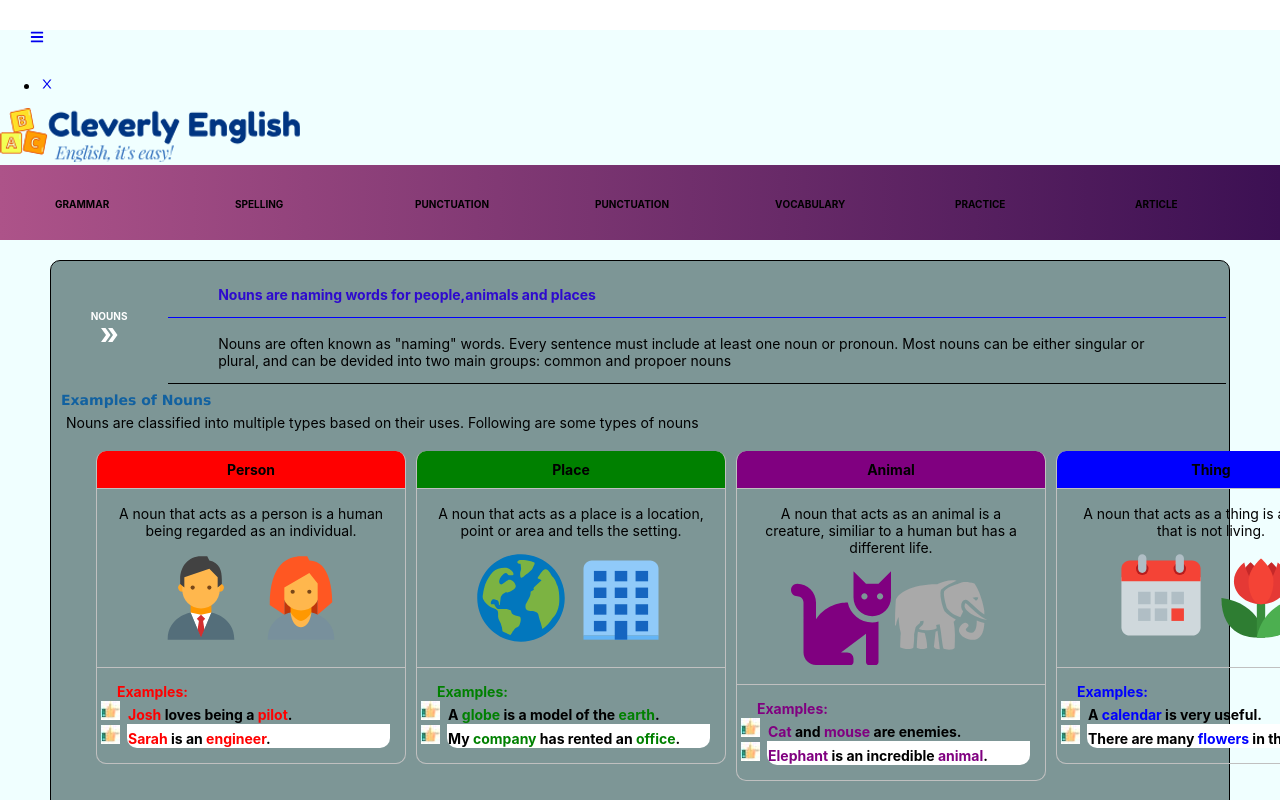
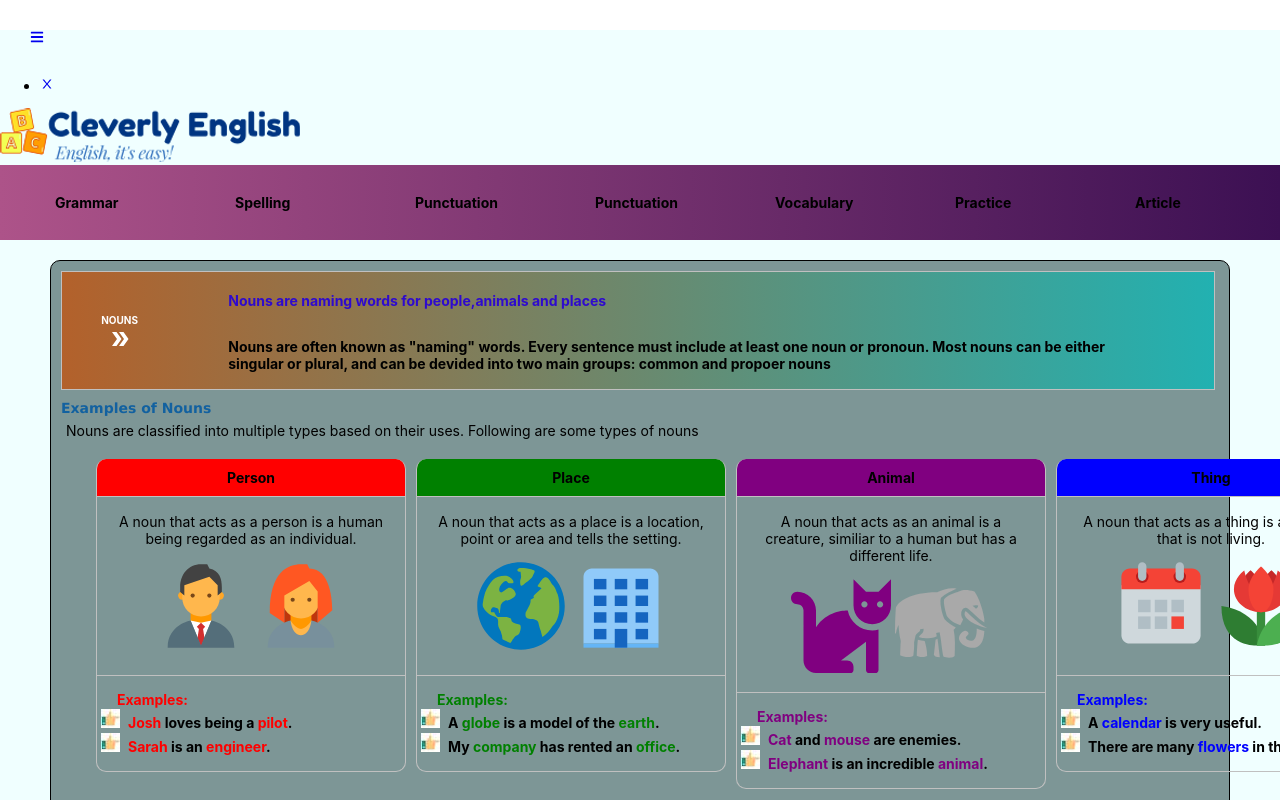
Before and after one commit to ktushar19Git/EnglishApp, a React (Create React App) app: page / in a window 1280 px wide. Shown: the top 800 px of the page. Built offline with nearby package versions, Linux system fonts and the light colour scheme.

Commit message:
Minor changes

```diff
--- a/src/App.css
+++ b/src/App.css
@@ -79,7 +79,8 @@
   text-align: left;
   font-family: -apple-system, BlinkMacSystemFont, 'Segoe UI', Roboto, Oxygen, Ubuntu, Cantarell, 'Open Sans', 'Helvetica Neue', sans-serif;
   font-weight: bolder;
-  font-variant-caps: all-petite-caps;
+  /*font-variant-caps: all-petite-caps;*/
+
 
 }
 .Menu ul{
@@ -224,22 +225,24 @@
   color: rgb(46, 10, 206);
   /*background-color: white;*/
   border-top: transparent solid 1px;
-  border-bottom: blue solid 1px;
+  border-bottom: blue solid 0px;
   font-weight: bolder;
   margin-top: 2px;
   text-align: left;
   padding-left: 50px;
   padding-right: 50px;
+
 }
 .Def_details_desc{
   color: black;
   /*background-color: white;*/
   border-top: transparent solid 1px;
-  border-bottom: black solid 1px;
+  border-bottom: black solid 0px;
   margin-top: 2px;
   text-align: left;
   padding-left: 50px;
   padding-right: 50px;
+  font-weight: bold;
 }
 .Content_desc{
   color: black;
@@ -252,7 +255,10 @@
   padding-right: 50px;
 }
 .FullTable{
-  width: 100%;
+  width: 98%;
+  background: linear-gradient(to right, #b3612b, #22b1b1);
+  margin: 10px;
+  border: silver solid 1px;
 }
 .Types-circle-div{
   width: 50px;
--- a/src/CSS/list.css
+++ b/src/CSS/list.css
@@ -119,7 +119,7 @@
 }
 .List_item_red ul li ul li:first-child
 {
-    background-color: white;
+
     text-align: left;
 }
 .List_item_red ul li ul li:first-child:hover
@@ -129,7 +129,7 @@
 }
 .List_item_red ul li ul li:last-child
 {
-    background-color: white;
+
     text-align: left;
     color: black;
 }
@@ -227,7 +227,7 @@
 }
 .List_item_green ul li ul li:first-child
 {
-    background-color: white;
+
     text-align: left;
 }
 .List_item_green ul li ul li:first-child:hover
@@ -237,7 +237,7 @@
 }
 .List_item_green ul li ul li:last-child
 {
-    background-color: white;
+
     text-align: left;
     color: black;
 }
@@ -335,7 +335,7 @@
 }
 .List_item_purple ul li ul li:first-child
 {
-    background-color: white;
+
     text-align: left;
 }
 .List_item_purple ul li ul li:first-child:hover
@@ -345,7 +345,7 @@
 }
 .List_item_purple ul li ul li:last-child
 {
-    background-color: white;
+
     text-align: left;
     color: black;
 }
@@ -441,7 +441,7 @@
 }
 .List_item_blue ul li ul li:first-child
 {
-    background-color: white;
+
     text-align: left;
 }
 .List_item_blue ul li ul li:first-child:hover
@@ -451,7 +451,6 @@
 }
 .List_item_blue ul li ul li:last-child
 {
-    background-color: white;
     text-align: left;
     color: black;
 }
```
Also changed, not shown: 1 other file (tests, documents, lock files or other folders).
